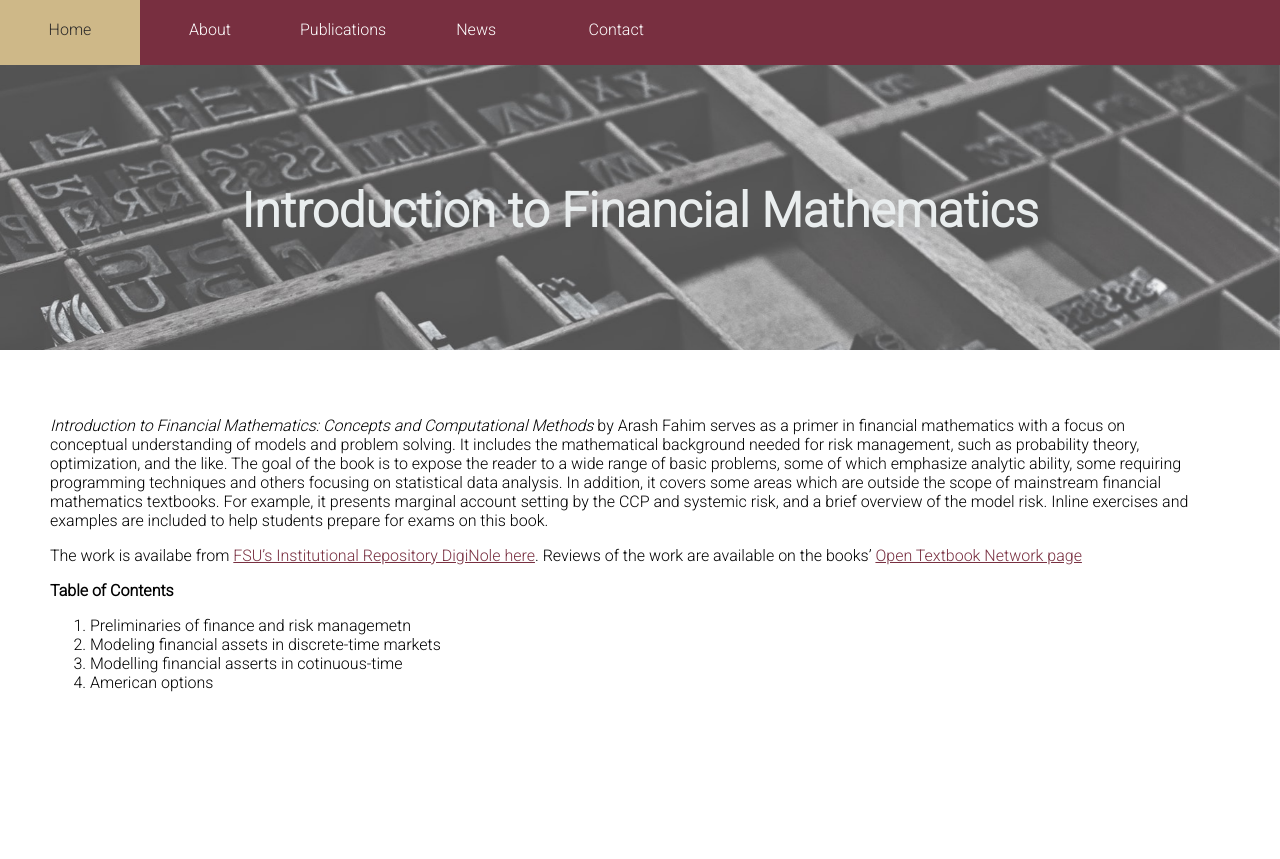
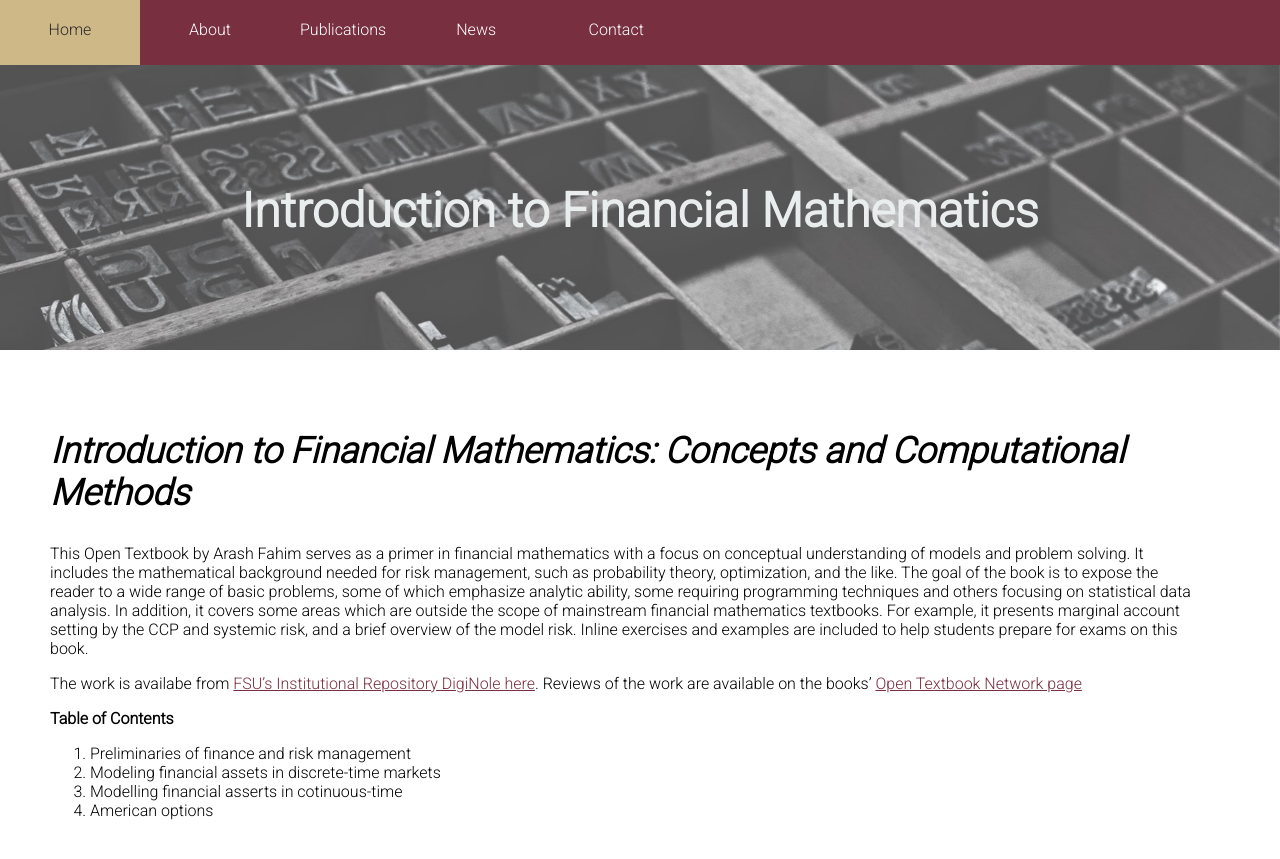
Before and after one commit to fsulibpub/fsulibpub.github.io, a Jekyll site: the page built from _books-oer/finMath.md, in a window 1280 px wide. Shown: the top 859 px of the page. Built offline with Jekyll 4.4.1, drawn with Linux system fonts in a browser that asks for light colours.

Commit message:
update header and fix typos

```diff
--- a/_books-oer/finMath.md
+++ b/_books-oer/finMath.md
@@ -5,13 +5,14 @@ description: "This book serves as a primer in financial mathematics with a focus
 permalink: /books-oer/finMath/
 image: books-oer/oerFinMath.png
 ---
-_Introduction to Financial Mathematics: Concepts and Computational Methods_ by Arash Fahim serves as a primer in financial mathematics with a focus on conceptual understanding of models and problem solving. It includes the mathematical background needed for risk management, such as probability theory, optimization, and the like. The goal of the book is to expose the reader to a wide range of basic problems, some of which emphasize analytic ability, some requiring programming techniques and others focusing on statistical data analysis. In addition, it covers some areas which are outside the scope of mainstream financial mathematics textbooks. For example, it presents marginal account setting by the CCP and systemic risk, and a brief overview of the model risk. Inline exercises and examples are included to help students prepare for exams on this book.
+## _Introduction to Financial Mathematics: Concepts and Computational Methods_
+This Open Textbook by Arash Fahim serves as a primer in financial mathematics with a focus on conceptual understanding of models and problem solving. It includes the mathematical background needed for risk management, such as probability theory, optimization, and the like. The goal of the book is to expose the reader to a wide range of basic problems, some of which emphasize analytic ability, some requiring programming techniques and others focusing on statistical data analysis. In addition, it covers some areas which are outside the scope of mainstream financial mathematics textbooks. For example, it presents marginal account setting by the CCP and systemic risk, and a brief overview of the model risk. Inline exercises and examples are included to help students prepare for exams on this book.
 
 The work is availabe from [FSU's Institutional Repository DigiNole here](http://fsu.digital.flvc.org/islandora/object/fsu%3A657877). Reviews of the work are available on the books' [Open Textbook Network page](https://open.umn.edu/opentextbooks/textbooks/747)
 
 
 **Table of Contents**
-1. Preliminaries of finance and risk managemetn
+1. Preliminaries of finance and risk management
 2. Modeling financial assets in discrete-time markets
 3. Modelling financial asserts in cotinuous-time
 4. American options
```
